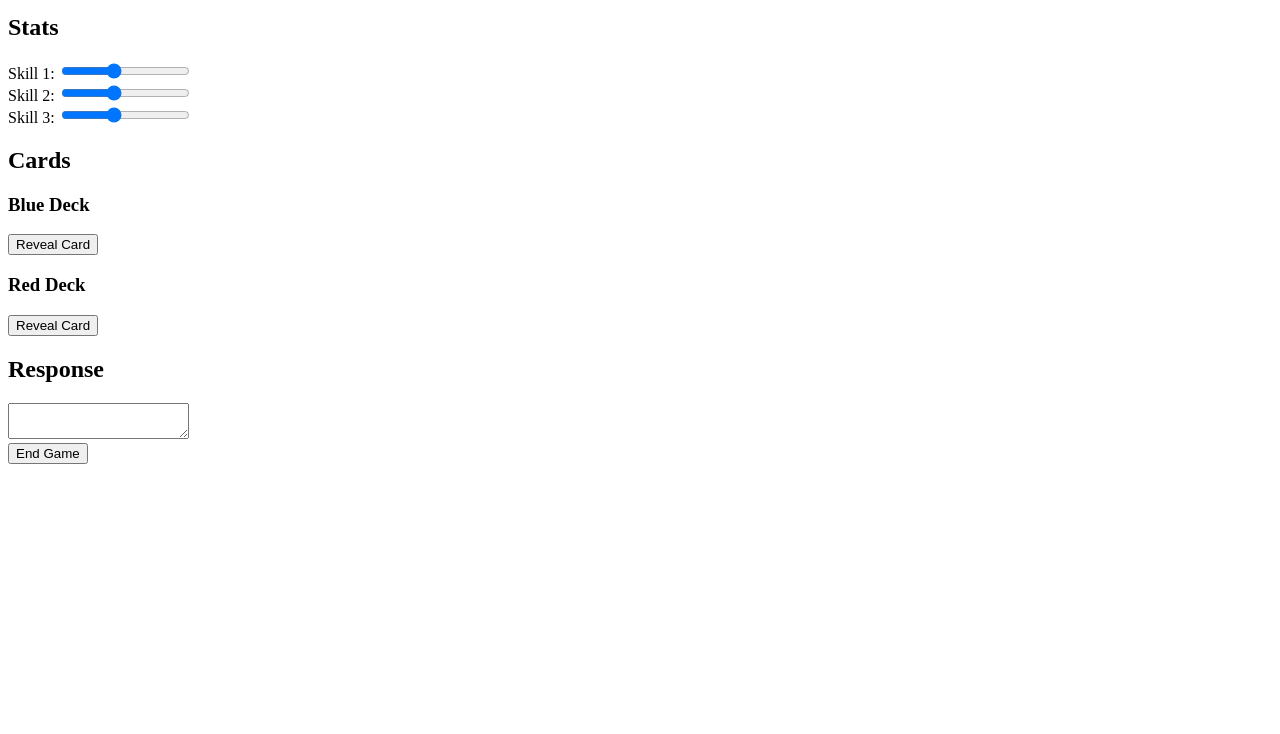
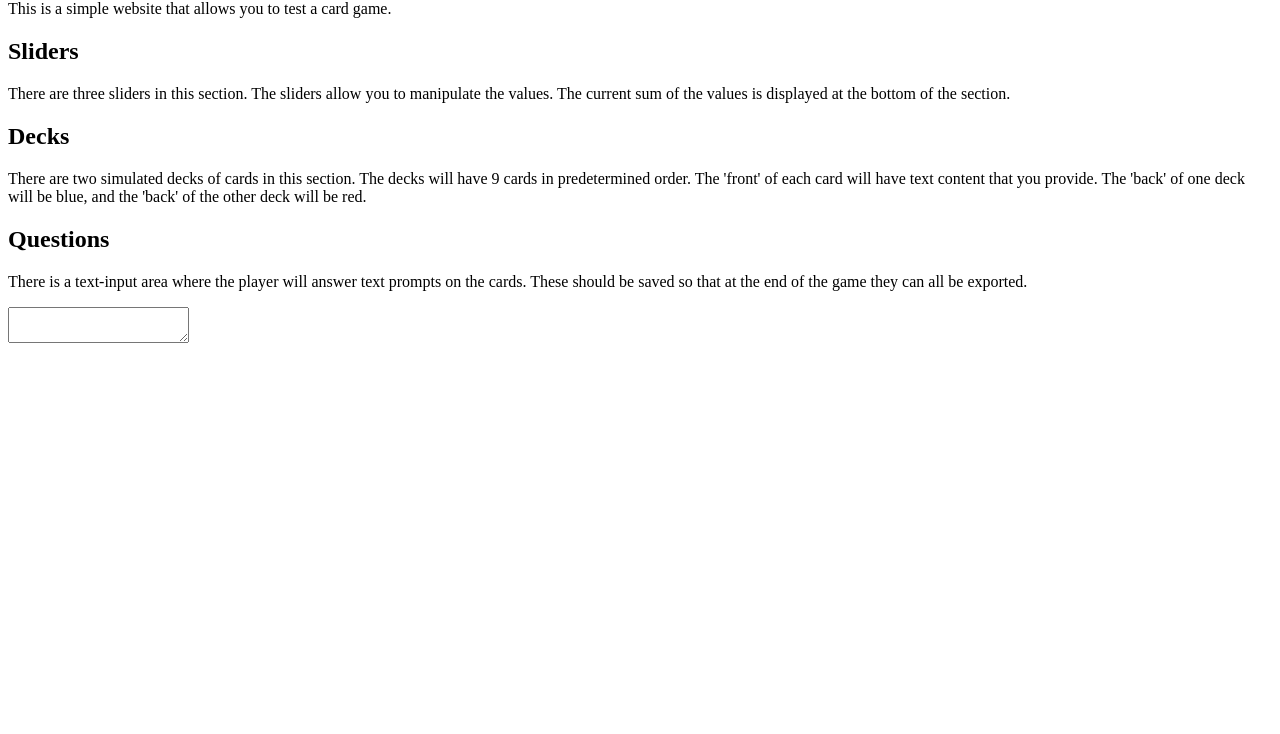
Before and after one commit to lowrywill/oohccards, a plain HTML site: page index.html in a window 1280 px wide. Shown: the part 66-800 px from the top of the page. Drawn offline with Linux system fonts and the light colour scheme.

Commit message:
Update index.html

```diff
--- a/index.html
+++ b/index.html
@@ -1,47 +1,30 @@
-<!DOCTYPE html>
 <html>
 <head>
-	<title>Card Game Prototype</title>
-	<link rel="stylesheet" type="text/css" href="styles.css">
-	<script src="script.js"></script>
+  <title>Card Game Test</title>
 </head>
 <body>
-	<h1>Card Game Prototype</h1>
-	<div id="stats">
-		<h2>Stats</h2>
-		<div class="stat">
-			<label for="skill1">Skill 1:</label>
-			<input type="range" id="skill1" name="skill1" min="1" max="6" value="3">
-			<span id="skill1-value"></span>
-		</div>
-		<div class="stat">
-			<label for="skill2">Skill 2:</label>
-			<input type="range" id="skill2" name="skill2" min="1" max="6" value="3">
-			<span id="skill2-value"></span>
-		</div>
-		<div class="stat">
-			<label for="skill3">Skill 3:</label>
-			<input type="range" id="skill3" name="skill3" min="1" max="6" value="3">
-			<span id="skill3-value"></span>
-		</div>
-	</div>
-	<div id="cards">
-		<h2>Cards</h2>
-		<div id="card-blue" class="card">
-			<h3>Blue Deck</h3>
-			<div id="card-blue-text"></div>
-			<button id="card-blue-reveal" onclick="revealCard('blue')">Reveal Card</button>
-		</div>
-		<div id="card-red" class="card">
-			<h3>Red Deck</h3>
-			<div id="card-red-text"></div>
-			<button id="card-red-reveal" onclick="revealCard('red')">Reveal Card</button>
-		</div>
-	</div>
-	<div id="response">
-		<h2>Response</h2>
-		<textarea id="response-text"></textarea>
-	</div>
-	<button id="end-game" onclick="endGame()">End Game</button>
+  <h1>Card Game Test</h1>
+  <p>This is a simple website that allows you to test a card game.</p>
+
+  <section id="sliders">
+    <h2>Sliders</h2>
+    <p>There are three sliders in this section. The sliders allow you to manipulate the values. The current sum of the values is displayed at the bottom of the section.</p>
+    <slider id="slider1" value="1" min="1" max="6" step="1"></slider>
+    <slider id="slider2" value="2" min="1" max="6" step="1"></slider>
+    <slider id="slider3" value="3" min="1" max="6" step="1"></slider>
+
+  <section id="decks">
+    <h2>Decks</h2>
+    <p>There are two simulated decks of cards in this section. The decks will have 9 cards in predetermined order. The 'front' of each card will have text content that you provide. The 'back' of one deck will be blue, and the 'back' of the other deck will be red.</p>
+    <div id="deck1"></div>
+    <div id="deck2"></div>
+  </section>
+
+  <section id="questions">
+    <h2>Questions</h2>
+    <p>There is a text-input area where the player will answer text prompts on the cards. These should be saved so that at the end of the game they can all be exported.</p>
+    <textarea id="questions"></textarea>
+  </section>
+
 </body>
 </html>
```
